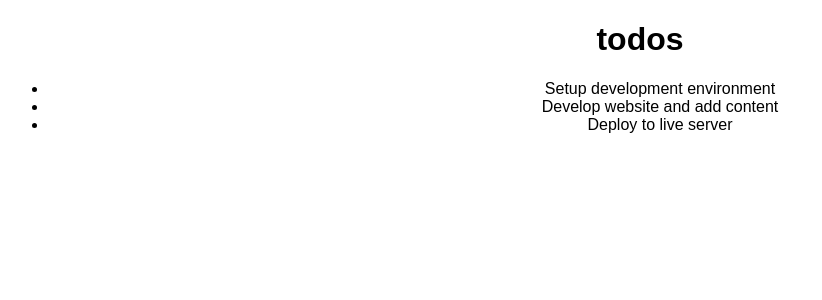
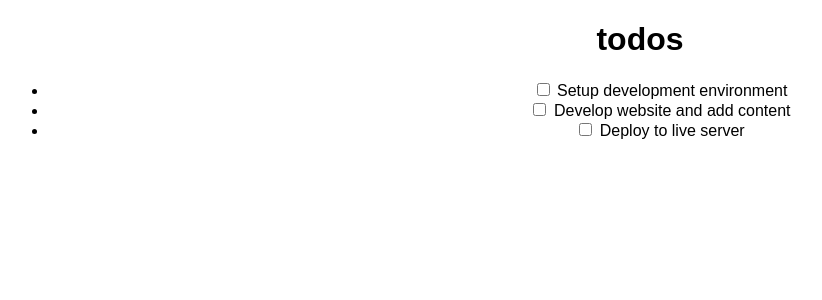
Before and after one commit to warui09/react-todo-app, a React (Create React App) app: page / in a window 1280 px wide. Shown: the top 300 px of the page, without its empty margins (0-822 px from the left). Built offline with nearby package versions, Linux system fonts and the light colour scheme.

Commit message:
added checkbox to TodoItem

```diff
--- a/src/components/TodoItem.js
+++ b/src/components/TodoItem.js
@@ -2,7 +2,11 @@ import React from "react";
 
 class TodoItem extends React.Component {
   render() {
-    return <li key={this.props.todo.id}>{this.props.todo.title}</li>;
+    return (
+      <li key={this.props.todo.id}>
+        <input type={"checkbox"} /> {this.props.todo.title}
+      </li>
+    );
   }
 }
 
```
